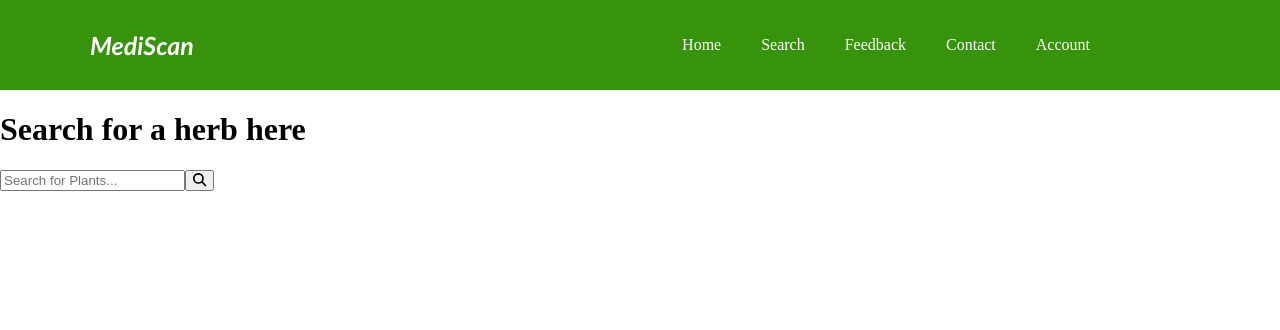
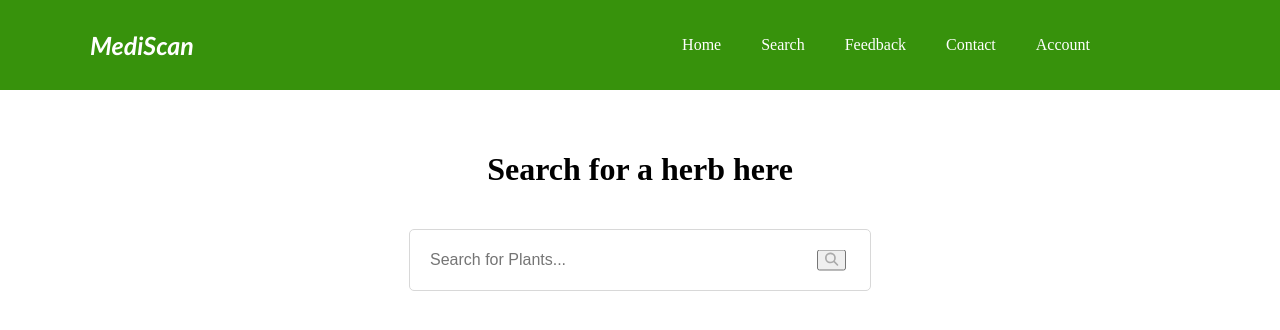
Before and after one commit to 72santhi/mediPlantScan, a React (Create React App) app: page /Search in a window 1280 px wide. Shown: the top 330 px of the page. Built offline with nearby package versions, Linux system fonts and the light colour scheme.

Commit message:
Update App.css

```diff
--- a/src/App.css
+++ b/src/App.css
@@ -110,7 +110,11 @@ body{
   display: flex;
   flex-direction: column;
   align-items: center;
+}
 
+.box img{
+  max-width: 37%;
+  max-height: 37%;
 }
 
 .upload-button {
@@ -342,5 +346,106 @@ body{
   margin-bottom: 10px;
 }
 
+.button-class {
+  display: flex;
+  align-items: center;
+  justify-content: space-around;
+}
 
-/* Add any other styles as needed */
+.info-button,
+.predict-button {
+  background-color: #37920c;
+  color: white;
+  padding: 17px 17px;
+  border: none;
+  border-radius: 5px;
+  cursor: pointer;
+}
+
+.or-text {
+  margin: 0 10px;
+  font-weight: bold;
+}
+
+.search-container {
+  display: flex;
+  flex-direction: column;
+  align-items: center;
+  justify-content: center;
+  height: 30vh; /* Set the height of the container to full viewport height */
+}
+
+.search-heading {
+  margin-bottom: 20px;
+}
+
+.search-bar {
+  position: relative;
+}
+
+.search-input {
+  border: 1px solid #d8d8d8;
+  border-radius: 5px;
+  margin: 0;
+  text-indent: 0;
+  background: #fff;
+  color: #5b6a74;
+  font-family: 'Source Sans Pro', sans-serif;
+  font-size: 16px;
+  height: 60px;
+  width: 400px; /* Adjust width as needed */
+  padding: 0 40px 0 20px; /* Adjust padding as needed */
+}
+
+.search-icon {
+  position: absolute;
+  top: 50%;
+  transform: translateY(-50%);
+  right: 25px;
+  color: #aaa;
+  cursor: pointer;
+}
+
+.feedback-container {
+  max-width: 600px;
+  margin: 10px auto;
+  padding: 20px;
+  border: 1px solid #ccc;
+  border-radius: 5px;
+}
+
+.feedback-container h2 {
+  font-size: 24px;
+  margin-bottom: 20px;
+}
+
+.form-group {
+  margin-bottom: 20px;
+}
+
+label {
+  display: block;
+  font-weight: bold;
+}
+
+textarea {
+  width: 100%;
+  padding: 10px;
+  border: 1px solid #ccc;
+  border-radius: 5px;
+  resize: vertical; /* Allow vertical resizing */
+}
+
+.submit-button {
+  padding: 10px 20px;
+  background-color: #007bff;
+  color: #fff;
+  border: none;
+  border-radius: 5px;
+  cursor: pointer;
+  transition: background-color 0.3s ease;
+}
+
+.submit-button:hover {
+  background-color: #0056b3;
+}
```
